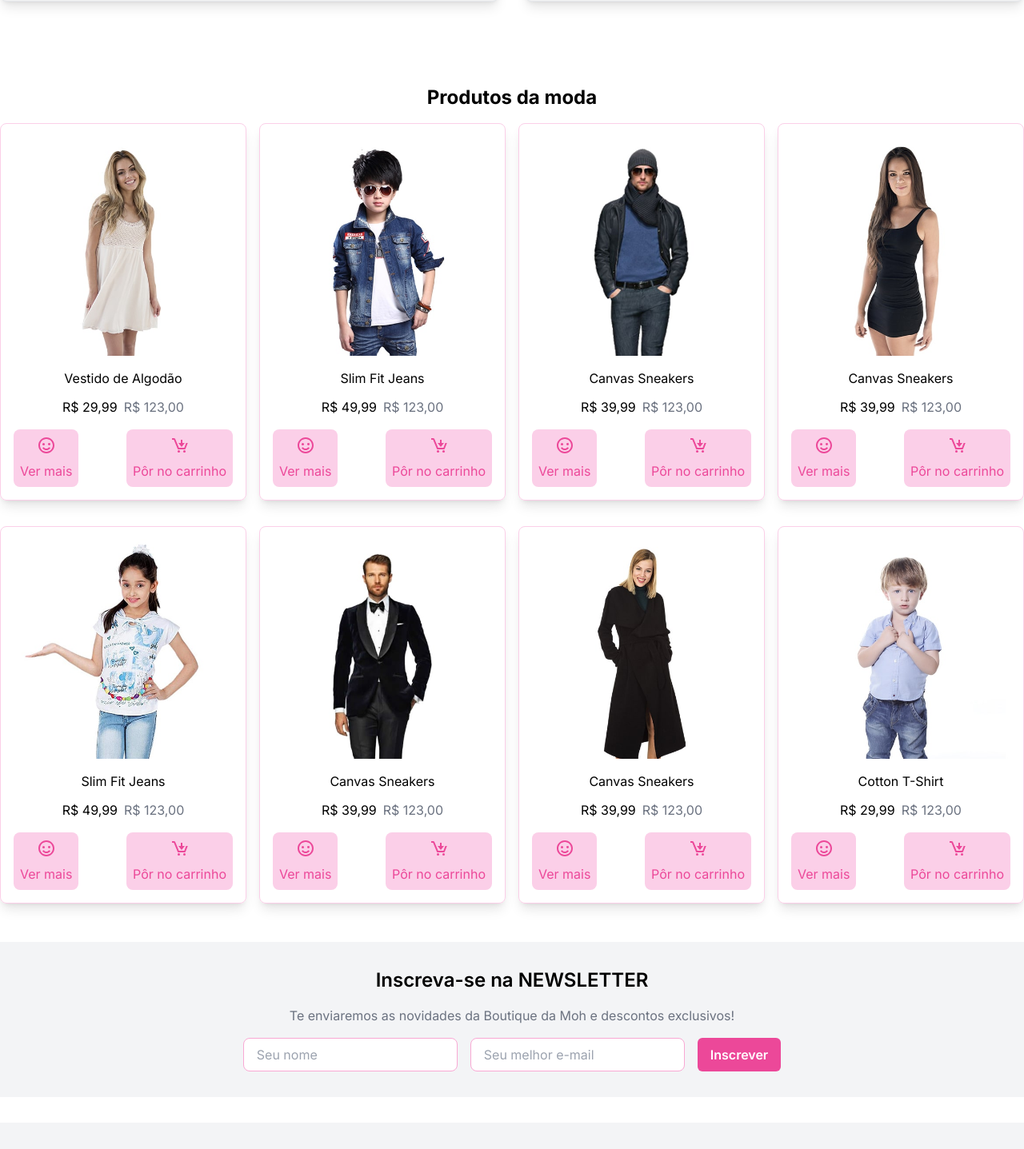
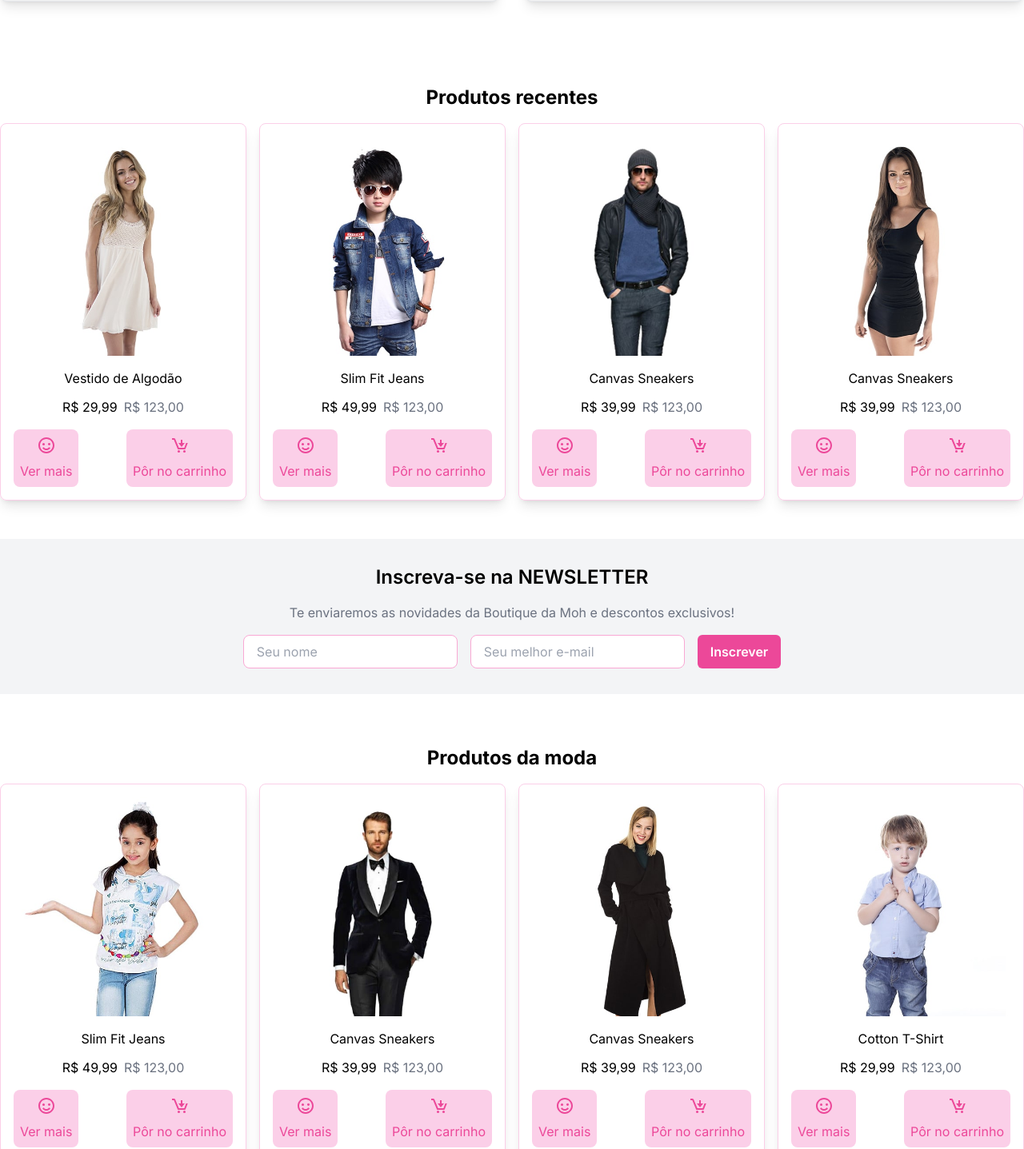
Before and after one commit to ribeirojer/Boutique-da-Mol, a Next.js app: page / in a window 1280 px wide. Shown: the part 2253-3690 px from the top of the page at 80% size. Built offline with nearby package versions, Linux system fonts and the light colour scheme; no server answers.

Commit message:
feat: add function to add product on cart at item page

```diff
--- a/src/components/PriceFilter.tsx
+++ b/src/components/PriceFilter.tsx
@@ -12,7 +12,7 @@ const PriceFilter = ({ minPrice, maxPrice, onChange }: Props) => {
   const [maxValue, setMaxValue] = useState(maxPrice);
 
   return (
-    <section className="flex md:flex-col gap-4 pr-4">
+    <section className="flex flex-wrap flex-col gap-4 pr-4">
       <div className="flex items-center space-x-4">
         <input
           type="number"
--- a/src/components/Products.tsx
+++ b/src/components/Products.tsx
@@ -2,14 +2,17 @@ import { productsData } from "@/utils/cardsData";
 import React, { useContext } from "react";
 import CardProduct from "./CardProduct";
 
-type Props = {};
+type Props = {
+  start: number;
+  title: string;
+};
 
-const Products = (props: Props) => {
+const Products = ({ start, title }: Props) => {
   return (
     <section className="container mx-auto px-4 md:px-0 pt-8">
-      <h2 className="text-2xl font-bold text-center mb-4 px-5">Produtos da moda</h2>
+      <h2 className="text-2xl font-bold text-center mb-4 px-5">{ title }</h2>
       <div className="grid grid-cols-1 sm:grid-cols-2 md:grid-cols-3 lg:grid-cols-4 gap-4">
-        {productsData.map((item) => (
+        {productsData.slice(start, start + 4).map((item) => (
           <CardProduct key={item.id} item={item} />
         ))}
       </div>
--- a/src/pages/index.tsx
+++ b/src/pages/index.tsx
@@ -19,8 +19,9 @@ export default function Home() {
         <Featured></Featured>
         <Categories></Categories>
         <Offer></Offer>
-        <Products></Products>
+        <Products start={0} title={"Produtos recentes"}></Products>
         <Subscribe></Subscribe>
+        <Products start={4} title={"Produtos da moda"}></Products>
         {/* <Products2></Products2> */}
         {/*<Vendor></Vendor>*/}
         <BackToTop></BackToTop>
--- a/src/pages/item/[index].tsx
+++ b/src/pages/item/[index].tsx
@@ -6,13 +6,15 @@ import Stars from "@/components/Stars";
 import ItemDescription from "@/components/ItemDescription";
 import { productsData } from "@/utils/cardsData";
 import Image from "next/image";
+import { UserContext } from "@/pages/_app";
 import { limitarDescricao, formatCurrency, traduzirCor, primeiraLetraMaiuscula } from "@/utils"
 import { useRouter } from "next/router";
-import React, { useEffect, useState } from "react";
+import React, { useEffect, useState, useContext } from "react";
 
 type Props = {};
 
 const Item = (props: Props) => {
+  const { addToCart, cartItems } = useContext(UserContext);
   const router = useRouter();
   const index = parseInt(router.query.index as string);
   const itemToShow = productsData[index - 1];
@@ -21,6 +23,7 @@ const Item = (props: Props) => {
   const [quantity, setQuantity] = useState(1);
   const shareUrl = `${router.pathname}/produto?produtoId=${itemToShow}`;
   const limiteDescricao = 150; // Limite de caracteres para a descrição
+  const isProductInCart = cartItems.some((item)=>item.id===itemToShow.id);
 
   return (
     <>
@@ -106,8 +109,6 @@ const Item = (props: Props) => {
     ))}
   </form>
 </div>
-
-
             <div className="grid grid-cols-1 md:grid-cols-2 gap-4 mb-4 pt-2">
               <div className="flex items-center mr-3 gap-2">
                 <Button onClick={()=>setQuantity(quantity-1)} disabled={!quantity}>-</Button>
@@ -118,10 +119,25 @@ const Item = (props: Props) => {
                 />
                 <Button onClick={()=>setQuantity(quantity+1)}>+</Button>
               </div>
-              <Button><div className="flex gap-2 justify-center">
+              {!isProductInCart && (
+ <Button onClick={() =>
+            addToCart({
+              id: itemToShow.id,
+              quantity,
+            })
+          }><div className="flex gap-2 justify-center">
                 <svg xmlns="http://www.w3.org/2000/svg" width="24" height="24" viewBox="0 0 24 24" className="fill-white"><circle cx="10.5" cy="19.5" r="1.5"></circle><circle cx="17.5" cy="19.5" r="1.5"></circle><path d="M13 13h2v-2.99h2.99v-2H15V5.03h-2v2.98h-2.99v2H13V13z"></path><path d="M10 17h8a1 1 0 0 0 .93-.64L21.76 9h-2.14l-2.31 6h-6.64L6.18 4.23A2 2 0 0 0 4.33 3H2v2h2.33l4.75 11.38A1 1 0 0 0 10 17z"></path></svg>
 <span>Adicionar ao carrinho</span></div>
-              </Button>
+              </Button>)}
+              {isProductInCart && (
+ <Button onClick={() =>
+            router.push("/confirmacao")}
+          ><div className="flex gap-2 justify-center">
+                <svg xmlns="http://www.w3.org/2000/svg" width="24" height="24" viewBox="0 0 24 24" className="fill-white"><circle cx="10.5" cy="19.5" r="1.5"></circle><circle cx="17.5" cy="19.5" r="1.5"></circle><path d="M13 13h2v-2.99h2.99v-2H15V5.03h-2v2.98h-2.99v2H13V13z"></path><path d="M10 17h8a1 1 0 0 0 .93-.64L21.76 9h-2.14l-2.31 6h-6.64L6.18 4.23A2 2 0 0 0 4.33 3H2v2h2.33l4.75 11.38A1 1 0 0 0 10 17z"></path></svg>
+<span>Finalizar compra</span></div>
+              </Button>)}
+
+
             </div>
             <div className="flex items-center pt-2">
               <p className="font-semibold m-2">
@@ -172,7 +188,6 @@ const Item = (props: Props) => {
           <CardProduct key={product.id} item={product} />
         ))}
       </div>
-{JSON.stringify(itemToShow)}
       <Footer></Footer>
     </>
   );
--- a/src/pages/loja.tsx
+++ b/src/pages/loja.tsx
@@ -118,7 +118,7 @@ const Loja = (props: Props) => {
         </div>
         <div className="w-full lg:w-3/4">
           <div className="flex w-full md:hidden items-center justify-between gap-4 mb-4">
-            <form action="" className="relative flex">
+            <form action="" className="relative flex w-4/5">
               <Input
                 id="search"
                 type="text"
```
